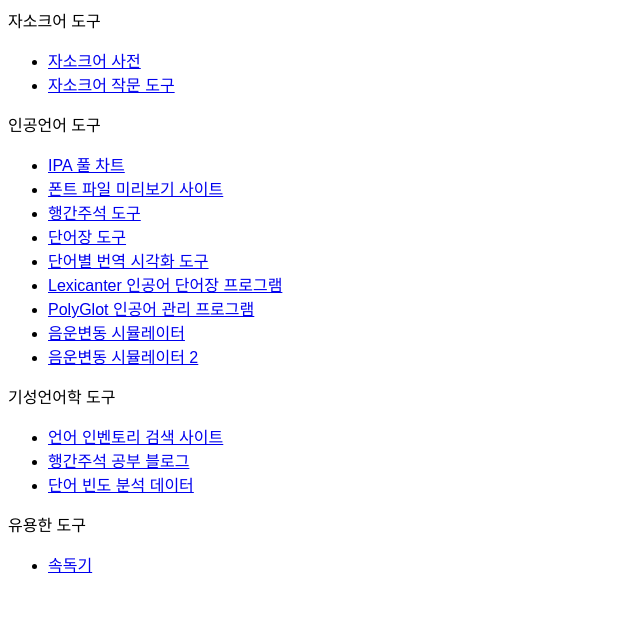
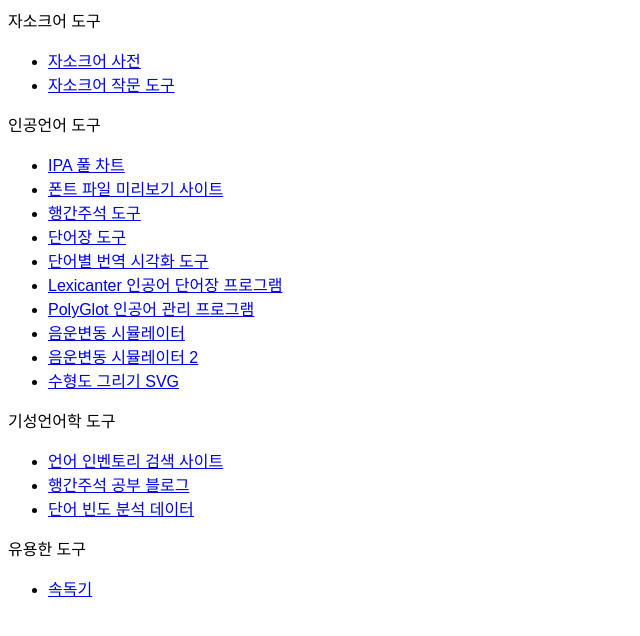
Before and after one commit to zasoque/zasoque.github.io, a SvelteKit app: page / in a window 1280 px wide. Shown: the top 636 px of the page, without its empty margins (0-640 px from the left). Built offline with nearby package versions, Linux system fonts and the light colour scheme; a web font is replaced by a local one.

Commit message:
Add link to "Draw Syntax Tree in SVG" website

```diff
--- a/src/routes/+page.svelte
+++ b/src/routes/+page.svelte
@@ -14,6 +14,7 @@
 	<li><a href="https://draquet.github.io/PolyGlot/">PolyGlot 인공어 관리 프로그램</a></li>
 	<li><a href="https://www.lexurgy.com/">음운변동 시뮬레이터</a></li>
 	<li><a href="https://www.kratylos.org/~raphael/claw/phonomaton.cgi">음운변동 시뮬레이터 2</a></li>
+	<li><a href="https://me.shtelo.org/syntree-svg/">수형도 그리기 SVG</a></li>
 </ul>
 <div>기성언어학 도구</div>
 <ul>
```
